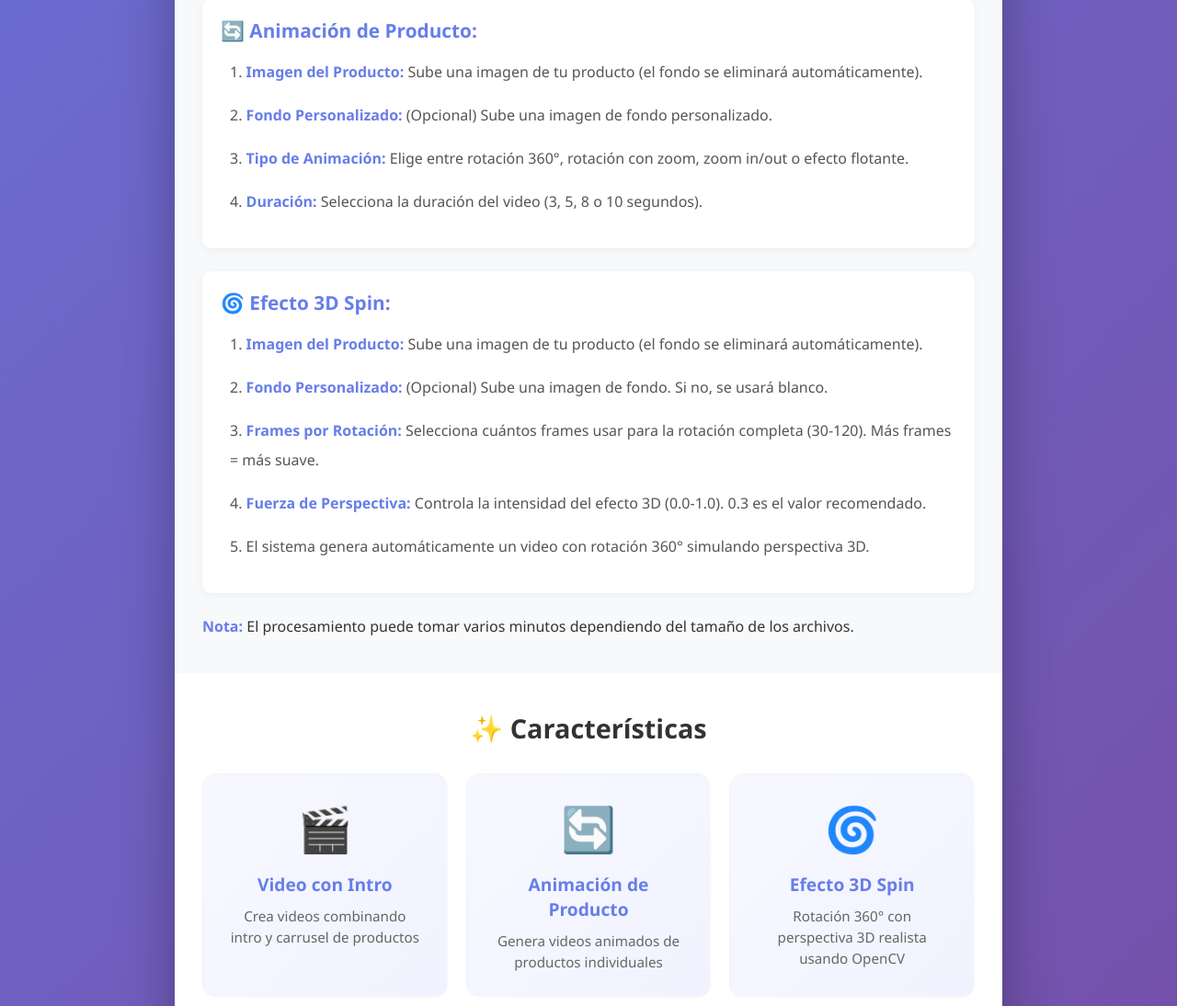
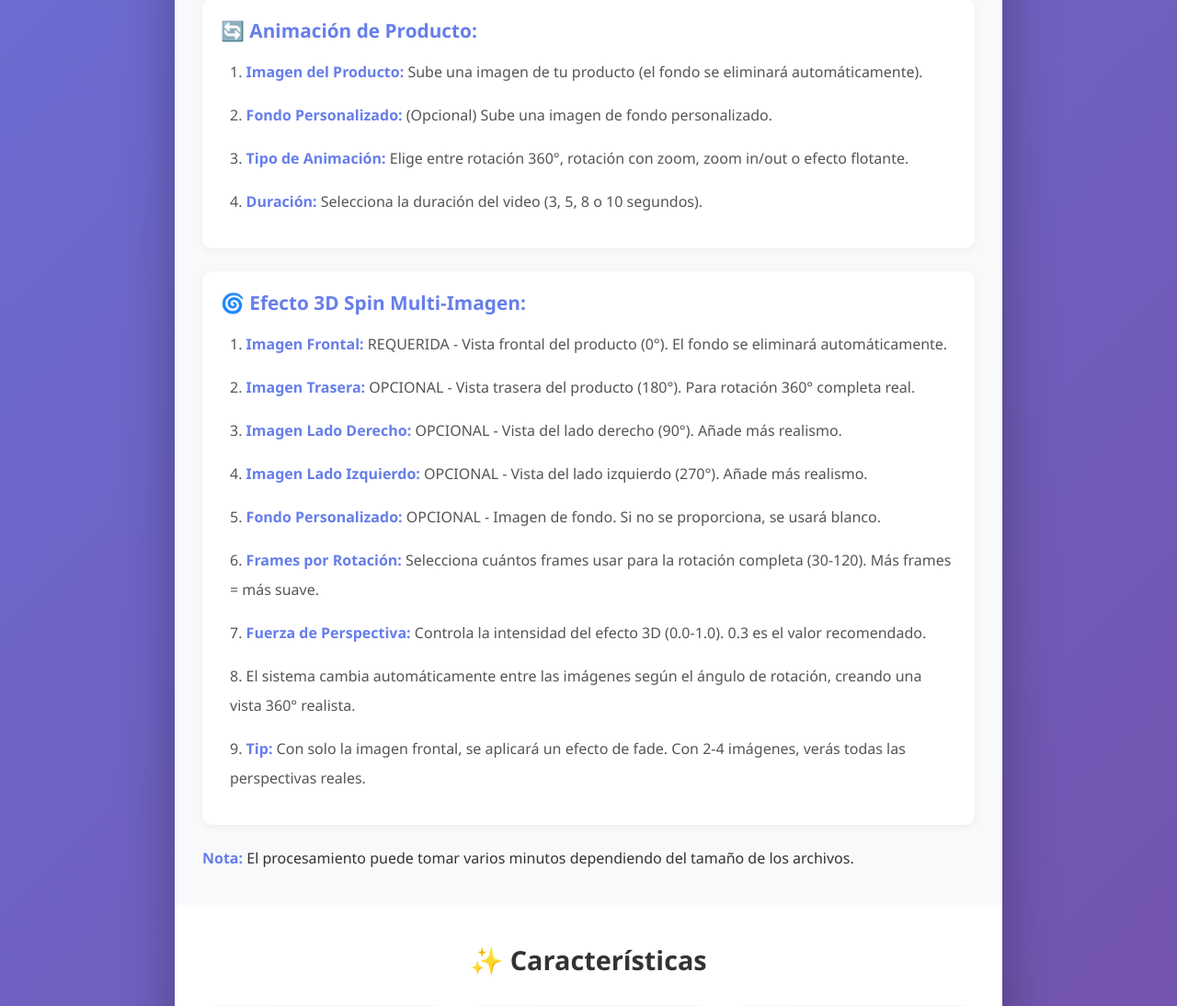
Before and after one commit to mrg0809/videogenerator, a Flask app: page / in a window 1280 px wide. Shown: the part 1726-2820 px from the top of the page at 92% size. Run offline with Flask 3, Linux system fonts and the light colour scheme.

Commit message:
Implement multi-image 360° rotation feature with 2-4 photos support
Co-authored-by: mrg0809 <74638473+mrg0809@users.noreply.github.com>

```diff
--- a/app.py
+++ b/app.py
@@ -784,6 +784,245 @@ def calculate_perspective_transform(width, height, angle_degrees, perspective_st
     return matrix, new_width, new_height
 
 
+def generate_multi_image_3d_spin_video(image_paths_dict, output_path, frames_per_rotation=60,
+                                       perspective_strength=0.3, duration=None,
+                                       video_size=(1920, 1080), bg_color=(255, 255, 255)):
+    """
+    Generate a 3D-like spin/rotation video from multiple product images showing different angles.
+
+    Args:
+        image_paths_dict: Dictionary with keys 'front', 'back', 'left', 'right' (only 'front' required)
+        output_path: Path to save the output video
+        frames_per_rotation: Number of frames for complete 360° rotation (default: 60)
+        perspective_strength: Strength of perspective effect, 0.0-1.0 (default: 0.3)
+        duration: Duration of video in seconds (default: calculated from frames_per_rotation)
+        video_size: Output video size (width, height)
+        bg_color: Background color as RGB tuple
+
+    Returns:
+        str: Path to the generated video
+    """
+    try:
+        print(f"Starting multi-image 3D spin video generation...")
+        print(f"Available views: {list(image_paths_dict.keys())}")
+        print(f"Parameters: {frames_per_rotation} frames, perspective strength: {perspective_strength}")
+
+        # Load all available images
+        images = {}
+        for view, path in image_paths_dict.items():
+            if path and os.path.exists(path):
+                img = Image.open(path)
+                if img.mode != 'RGBA':
+                    img = img.convert('RGBA')
+                img_array = np.array(img)
+                images[view] = cv2.cvtColor(img_array, cv2.COLOR_RGBA2BGRA)
+                print(f"  Loaded {view} view: {images[view].shape}")
+
+        if 'front' not in images:
+            raise ValueError("Front view image is required")
+
+        # Get reference dimensions from front image
+        height, width = images['front'].shape[:2]
+
+        # Calculate video duration (default: 30 fps)
+        fps = 30
+        if duration is None:
+            duration = frames_per_rotation / fps
+
+        # Clamp perspective strength to valid range
+        perspective_strength = max(0.0, min(1.0, perspective_strength))
+
+        # Generate frames with perspective transformation
+        frames = []
+        print(f"Generating {frames_per_rotation} frames...")
+
+        for i in range(frames_per_rotation):
+            # Calculate rotation angle
+            angle = (i / frames_per_rotation) * 360
+
+            # Select appropriate image based on angle with smooth transitions
+            current_img, blend_factor = select_image_for_angle(images, angle)
+
+            # First rotate the image in 2D
+            rotation_matrix = cv2.getRotationMatrix2D((width / 2, height / 2), angle, 1.0)
+            rotated = cv2.warpAffine(current_img, rotation_matrix, (width, height),
+                                    flags=cv2.INTER_LINEAR,
+                                    borderMode=cv2.BORDER_CONSTANT,
+                                    borderValue=(0, 0, 0, 0))
+
+            # Apply perspective transformation
+            perspective_matrix, new_width, new_height = calculate_perspective_transform(
+                width, height, angle, perspective_strength
+            )
+
+            # Warp with perspective
+            warped = cv2.warpPerspective(rotated, perspective_matrix,
+                                        (new_width, new_height),
+                                        flags=cv2.INTER_LINEAR,
+                                        borderMode=cv2.BORDER_CONSTANT,
+                                        borderValue=(0, 0, 0, 0))
+
+            # Apply blend factor if transitioning between images
+            if blend_factor < 1.0:
+                warped[:, :, 3] = (warped[:, :, 3] * blend_factor).astype(np.uint8)
+
+            # Create canvas with background color
+            canvas = np.zeros((video_size[1], video_size[0], 4), dtype=np.uint8)
+            canvas[:, :, 0:3] = bg_color[::-1]  # BGR format
+            canvas[:, :, 3] = 255  # Full opacity for background
+
+            # If warped image is larger than canvas, scale it down to fit
+            if new_width > video_size[0] or new_height > video_size[1]:
+                scale = min(video_size[0] / new_width, video_size[1] / new_height) * 0.95
+                new_scaled_width = int(new_width * scale)
+                new_scaled_height = int(new_height * scale)
+                warped = cv2.resize(warped, (new_scaled_width, new_scaled_height), interpolation=cv2.INTER_LINEAR)
+                new_width = new_scaled_width
+                new_height = new_scaled_height
+
+            # Calculate position to center the warped image
+            y_offset = (video_size[1] - new_height) // 2
+            x_offset = (video_size[0] - new_width) // 2
+
+            # Ensure offsets are valid
+            y_offset = max(0, y_offset)
+            x_offset = max(0, x_offset)
+
+            # Calculate boundaries for pasting
+            y_end = min(y_offset + new_height, video_size[1])
+            x_end = min(x_offset + new_width, video_size[0])
+
+            warped_h = y_end - y_offset
+            warped_w = x_end - x_offset
+
+            # Composite warped image onto canvas with alpha blending
+            alpha = warped[:warped_h, :warped_w, 3:4] / 255.0
+            canvas[y_offset:y_end, x_offset:x_end, 0:3] = (
+                canvas[y_offset:y_end, x_offset:x_end, 0:3] * (1 - alpha) +
+                warped[:warped_h, :warped_w, 0:3] * alpha
+            ).astype(np.uint8)
+
+            # Convert BGRA to RGB for MoviePy
+            frame_rgb = cv2.cvtColor(canvas, cv2.COLOR_BGRA2RGB)
+            frames.append(frame_rgb)
+
+            if (i + 1) % 10 == 0:
+                print(f"  Generated {i + 1}/{frames_per_rotation} frames...")
+
+        print(f"All frames generated. Creating video...")
+
+        # Create video from frames using MoviePy
+        from moviepy.editor import ImageSequenceClip
+
+        video_clip = ImageSequenceClip(frames, fps=fps)
+        video_clip = video_clip.set_duration(duration)
+
+        # Write video file
+        print("Rendering final video...")
+        video_clip.write_videofile(
+            output_path,
+            codec='libx264',
+            audio=False,
+            fps=fps,
+            preset='medium',
+            threads=4
+        )
+
+        # Clean up
+        video_clip.close()
+
+        print("Multi-image 3D spin video generation complete!")
+        return output_path
+
+    except Exception as e:
+        print(f"Error generating multi-image 3D spin video: {e}")
+        import traceback
+        print(f"Traceback: {traceback.format_exc()}")
+        raise
+
+
+def select_image_for_angle(images, angle):
+    """
+    Select the appropriate image based on rotation angle with smooth transitions.
+
+    Args:
+        images: Dictionary with keys 'front', 'back', 'left', 'right'
+        angle: Current rotation angle (0-360)
+
+    Returns:
+        tuple: (selected_image, blend_factor) where blend_factor is 0.0-1.0
+    """
+    # Normalize angle to 0-360
+    angle = angle % 360
+
+    # Define angle ranges for each view (with transitions)
+    # Front: 315-45° (0° center)
+    # Right: 45-135° (90° center)
+    # Back: 135-225° (180° center)
+    # Left: 225-315° (270° center)
+
+    if 0 <= angle < 45 or angle >= 315:
+        # Front view
+        return images.get('front', images['front']), 1.0
+
+    elif 45 <= angle < 90:
+        # Transition from front to right
+        if 'right' in images:
+            # Smooth transition
+            transition = (angle - 45) / 45.0  # 0 to 1
+            # For now, just use right image with full visibility
+            return images['right'], 1.0
+        else:
+            # Fall back to front with fade
+            fade = 1.0 - ((angle - 45) / 90.0)  # 1.0 to 0.5
+            return images['front'], max(0.3, fade)
+
+    elif 90 <= angle < 135:
+        # Right view or transition to back
+        if 'right' in images:
+            return images['right'], 1.0
+        elif 'back' in images and angle > 112:
+            # Transition towards back
+            return images['back'], 0.7
+        else:
+            # Fade front image
+            return images['front'], 0.3
+
+    elif 135 <= angle < 225:
+        # Back view
+        if 'back' in images:
+            return images['back'], 1.0
+        else:
+            # Use front image flipped horizontally with fade
+            front_img = images['front']
+            # Flip horizontally
+            flipped = cv2.flip(front_img, 1)
+            # Calculate fade (minimum at 180°)
+            angle_from_back = abs(180 - angle)
+            fade = angle_from_back / 45.0  # 0.0 at 180°, 1.0 at 135°/225°
+            fade = max(0.1, min(1.0, fade))
+            return flipped, fade
+
+    elif 225 <= angle < 270:
+        # Transition from back to left
+        if 'left' in images:
+            return images['left'], 1.0
+        elif 'back' in images:
+            return images['back'], 0.7
+        else:
+            return images['front'], 0.3
+
+    else:  # 270 <= angle < 315
+        # Left view or transition to front
+        if 'left' in images:
+            return images['left'], 1.0
+        elif angle > 292:
+            # Transition towards front
+            return images['front'], 0.8
+        else:
+            return images['front'], 0.4
+
+
 def generate_3d_spin_video(image_path, output_path, frames_per_rotation=60,
                           perspective_strength=0.3, duration=None,
                           video_size=(1920, 1080), bg_color=(255, 255, 255)):
@@ -1260,29 +1499,33 @@ def generate_product_video_route():
 
 @app.route('/generate_3d_spin', methods=['POST'])
 def generate_3d_spin_route():
-    """Handle 3D spin video generation request."""
+    """Handle 3D spin video generation request with multi-image support."""
     uploaded_files = []
+    processed_files = []
 
     try:
-        # Check if product image is present
-        if 'spin_product_image' not in request.files:
-            flash('No se encontró la imagen del producto', 'error')
+        # Check if front image is present (required)
+        if 'spin_front_image' not in request.files:
+            flash('No se encontró la imagen frontal del producto', 'error')
             return redirect(url_for('index'))
 
-        product_image = request.files['spin_product_image']
+        front_image = request.files['spin_front_image']
+        back_image = request.files.get('spin_back_image')
+        left_image = request.files.get('spin_left_image')
+        right_image = request.files.get('spin_right_image')
         custom_background = request.files.get('spin_background')
 
         # Get parameters
         frames_per_rotation = int(request.form.get('frames_per_rotation', 60))
         perspective_strength = float(request.form.get('perspective_strength', 0.3))
 
-        # Validate product image
-        if product_image.filename == '':
-            flash('No se seleccionó una imagen de producto', 'error')
+        # Validate front image
+        if front_image.filename == '':
+            flash('No se seleccionó la imagen frontal del producto', 'error')
             return redirect(url_for('index'))
 
-        if not allowed_file(product_image.filename, 'image'):
-            flash('Formato de imagen no válido. Use PNG, JPG o JPEG', 'error')
+        if not allowed_file(front_image.filename, 'image'):
+            flash('Formato de imagen frontal no válido. Use PNG, JPG o JPEG', 'error')
             return redirect(url_for('index'))
 
         # Validate parameters
@@ -1293,13 +1536,6 @@ def generate_3d_spin_route():
         if not (0.0 <= perspective_strength <= 1.0):
             flash('La fuerza de perspectiva debe estar entre 0.0 y 1.0', 'error')
             return redirect(url_for('index'))
-
-        # Save product image
-        print("Guardando imagen de producto...")
-        product_filename = f"{uuid.uuid4().hex}_{secure_filename(product_image.filename)}"
-        product_path = os.path.join(app.config['UPLOAD_FOLDER'], product_filename)
-        product_image.save(product_path)
-        uploaded_files.append(product_path)
 
         # Determine background color
         bg_color = (255, 255, 255)  # Default white
@@ -1320,39 +1556,82 @@ def generate_3d_spin_route():
             else:
                 flash('Formato de imagen de fondo no válido', 'warning')
 
-        # Process image - remove background
-        print("Removiendo fondo de la imagen...")
-        processed_image_path = os.path.join(
-            app.config['UPLOAD_FOLDER'],
-            f"processed_{uuid.uuid4().hex}.png"
-        )
-
-        # Remove background and keep transparency
-        remove_background_only(
-            product_path,
-            processed_image_path,
-            target_size=(1920, 1080)
-        )
-        uploaded_files.append(processed_image_path)
+        # Save and process images
+        image_paths = {}
+
+        # Process front image (required)
+        print("Procesando imagen frontal...")
+        front_filename = f"{uuid.uuid4().hex}_{secure_filename(front_image.filename)}"
+        front_path = os.path.join(app.config['UPLOAD_FOLDER'], front_filename)
+        front_image.save(front_path)
+        uploaded_files.append(front_path)
+
+        # Remove background from front
+        front_processed = os.path.join(app.config['UPLOAD_FOLDER'], f"processed_front_{uuid.uuid4().hex}.png")
+        remove_background_only(front_path, front_processed, target_size=(1920, 1080))
+        processed_files.append(front_processed)
+        image_paths['front'] = front_processed
+
+        # Process back image (optional)
+        if back_image and back_image.filename != '' and allowed_file(back_image.filename, 'image'):
+            print("Procesando imagen trasera...")
+            back_filename = f"{uuid.uuid4().hex}_{secure_filename(back_image.filename)}"
+            back_path = os.path.join(app.config['UPLOAD_FOLDER'], back_filename)
+            back_image.save(back_path)
+            uploaded_files.append(back_path)
+
+            back_processed = os.path.join(app.config['UPLOAD_FOLDER'], f"processed_back_{uuid.uuid4().hex}.png")
+            remove_background_only(back_path, back_processed, target_size=(1920, 1080))
+            processed_files.append(back_processed)
+            image_paths['back'] = back_processed
+
+        # Process left image (optional)
+        if left_image and left_image.filename != '' and allowed_file(left_image.filename, 'image'):
+            print("Procesando imagen lado izquierdo...")
+            left_filename = f"{uuid.uuid4().hex}_{secure_filename(left_image.filename)}"
+            left_path = os.path.join(app.config['UPLOAD_FOLDER'], left_filename)
+            left_image.save(left_path)
+            uploaded_files.append(left_path)
+
+            left_processed = os.path.join(app.config['UPLOAD_FOLDER'], f"processed_left_{uuid.uuid4().hex}.png")
+            remove_background_only(left_path, left_processed, target_size=(1920, 1080))
+            processed_files.append(left_processed)
+            image_paths['left'] = left_processed
+
+        # Process right image (optional)
+        if right_image and right_image.filename != '' and allowed_file(right_image.filename, 'image'):
+            print("Procesando imagen lado derecho...")
+            right_filename = f"{uuid.uuid4().hex}_{secure_filename(right_image.filename)}"
+            right_path = os.path.join(app.config['UPLOAD_FOLDER'], right_filename)
+            right_image.save(right_path)
+            uploaded_files.append(right_path)
+
+            right_processed = os.path.join(app.config['UPLOAD_FOLDER'], f"processed_right_{uuid.uuid4().hex}.png")
+            remove_background_only(right_path, right_processed, target_size=(1920, 1080))
+            processed_files.append(right_processed)
+            image_paths['right'] = right_processed
+
+        print(f"Total de imágenes procesadas: {len(image_paths)}")
+        print(f"Vistas disponibles: {list(image_paths.keys())}")
 
         # Generate output filename
-        output_filename = f"3d_spin_{uuid.uuid4().hex}.mp4"
+        output_filename = f"3d_spin_multi_{uuid.uuid4().hex}.mp4"
         output_path = os.path.join(app.config['VIDEOS_FOLDER'], output_filename)
 
-        # Generate 3D spin video
-        print("Iniciando generación de video 3D...")
-        flash('Procesando video 3D... Esto puede tomar algunos minutos.', 'info')
-        generate_3d_spin_video(
-            processed_image_path,
+        # Generate multi-image 3D spin video
+        print("Iniciando generación de video 3D con múltiples imágenes...")
+        flash('Procesando video 3D con múltiples perspectivas... Esto puede tomar algunos minutos.', 'info')
+        generate_multi_image_3d_spin_video(
+            image_paths,
             output_path,
             frames_per_rotation=frames_per_rotation,
             perspective_strength=perspective_strength,
             bg_color=bg_color
         )
 
-        # Clean up uploaded files
+        # Clean up uploaded and processed files
         print("Limpiando archivos temporales...")
-        for file_path in uploaded_files:
+        for file_path in uploaded_files + processed_files:
             try:
                 if os.path.exists(file_path):
                     os.remove(file_path)
@@ -1369,7 +1648,7 @@ def generate_3d_spin_route():
         flash(f'Error al generar el video 3D: {str(e)}', 'error')
 
         # Clean up on error
-        for file_path in uploaded_files:
+        for file_path in uploaded_files + processed_files:
             try:
                 if os.path.exists(file_path):
                     os.remove(file_path)
--- a/templates/index.html
+++ b/templates/index.html
@@ -209,17 +209,56 @@
 
                 <form method="POST" action="{{ url_for('generate_3d_spin_route') }}" enctype="multipart/form-data" id="spin3dForm">
                     <div class="form-group">
-                        <label for="spin_product_image" class="form-label">
+                        <label for="spin_front_image" class="form-label">
                             <span class="label-icon">📸</span>
-                            Imagen del Producto *
+                            Imagen Frontal del Producto *
                         </label>
                         <input type="file"
-                               id="spin_product_image"
-                               name="spin_product_image"
+                               id="spin_front_image"
+                               name="spin_front_image"
                                accept=".png,.jpg,.jpeg"
                                class="form-input"
                                required>
-                        <small>Formatos: PNG, JPG, JPEG. El fondo será removido automáticamente.</small>
+                        <small>Vista frontal del producto (0°) - REQUERIDO</small>
+                    </div>
+
+                    <div class="form-group">
+                        <label for="spin_back_image" class="form-label">
+                            <span class="label-icon">📸</span>
+                            Imagen Trasera del Producto (Opcional)
+                        </label>
+                        <input type="file"
+                               id="spin_back_image"
+                               name="spin_back_image"
+                               accept=".png,.jpg,.jpeg"
+                               class="form-input">
+                        <small>Vista trasera del producto (180°) - Si no se proporciona, se usará fade effect</small>
+                    </div>
+
+                    <div class="form-group">
+                        <label for="spin_left_image" class="form-label">
+                            <span class="label-icon">📸</span>
+                            Imagen Lado Izquierdo (Opcional)
+                        </label>
+                        <input type="file"
+                               id="spin_left_image"
+                               name="spin_left_image"
+                               accept=".png,.jpg,.jpeg"
+                               class="form-input">
+                        <small>Vista del lado izquierdo (270°) - Opcional para mayor realismo</small>
+                    </div>
+
+                    <div class="form-group">
+                        <label for="spin_right_image" class="form-label">
+                            <span class="label-icon">📸</span>
+                            Imagen Lado Derecho (Opcional)
+                        </label>
+                        <input type="file"
+                               id="spin_right_image"
+                               name="spin_right_image"
+                               accept=".png,.jpg,.jpeg"
+                               class="form-input">
+                        <small>Vista del lado derecho (90°) - Opcional para mayor realismo</small>
                     </div>
 
                     <div class="form-group">
@@ -321,13 +360,17 @@
             </div>
 
             <div class="instructions-section">
-                <h4>🌀 Efecto 3D Spin:</h4>
+                <h4>🌀 Efecto 3D Spin Multi-Imagen:</h4>
                 <ol>
-                    <li><strong>Imagen del Producto:</strong> Sube una imagen de tu producto (el fondo se eliminará automáticamente).</li>
-                    <li><strong>Fondo Personalizado:</strong> (Opcional) Sube una imagen de fondo. Si no, se usará blanco.</li>
+                    <li><strong>Imagen Frontal:</strong> REQUERIDA - Vista frontal del producto (0°). El fondo se eliminará automáticamente.</li>
+                    <li><strong>Imagen Trasera:</strong> OPCIONAL - Vista trasera del producto (180°). Para rotación 360° completa real.</li>
+                    <li><strong>Imagen Lado Derecho:</strong> OPCIONAL - Vista del lado derecho (90°). Añade más realismo.</li>
+                    <li><strong>Imagen Lado Izquierdo:</strong> OPCIONAL - Vista del lado izquierdo (270°). Añade más realismo.</li>
+                    <li><strong>Fondo Personalizado:</strong> OPCIONAL - Imagen de fondo. Si no se proporciona, se usará blanco.</li>
                     <li><strong>Frames por Rotación:</strong> Selecciona cuántos frames usar para la rotación completa (30-120). Más frames = más suave.</li>
                     <li><strong>Fuerza de Perspectiva:</strong> Controla la intensidad del efecto 3D (0.0-1.0). 0.3 es el valor recomendado.</li>
-                    <li>El sistema genera automáticamente un video con rotación 360° simulando perspectiva 3D.</li>
+                    <li>El sistema cambia automáticamente entre las imágenes según el ángulo de rotación, creando una vista 360° realista.</li>
+                    <li><strong>Tip:</strong> Con solo la imagen frontal, se aplicará un efecto de fade. Con 2-4 imágenes, verás todas las perspectivas reales.</li>
                 </ol>
             </div>
 
@@ -448,11 +491,11 @@
 
         // 3D Spin form validation
         document.getElementById('spin3dForm').addEventListener('submit', function(e) {
-            const productImage = document.getElementById('spin_product_image').files;
+            const frontImage = document.getElementById('spin_front_image').files;
 
-            if (productImage.length === 0) {
+            if (frontImage.length === 0) {
                 e.preventDefault();
-                alert('Por favor selecciona una imagen de producto.');
+                alert('Por favor selecciona al menos la imagen frontal del producto.');
                 return false;
             }
 
```
